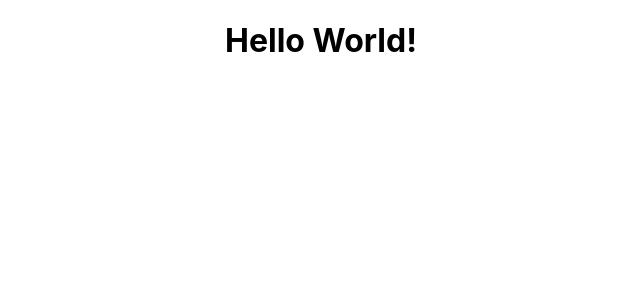
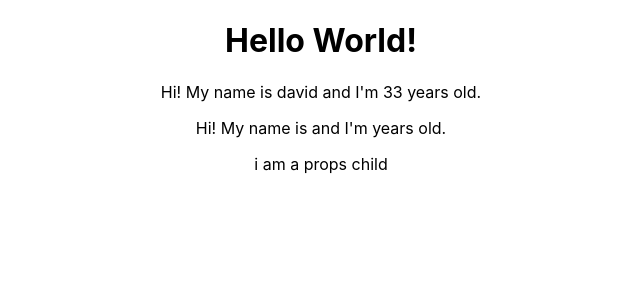
Before and after one commit to David-E-Alvarez/ReactUdemyCourse, a React (Create React App) app in the folder app/: page / in a window 1280 px wide. Shown: the top 300 px of the page, without its empty margins (319-959 px from the left). Built offline with nearby package versions, Linux system fonts and the light colour scheme.

Commit message:
'Person.js'

```diff
--- a/app/src/App.js
+++ b/app/src/App.js
@@ -12,12 +12,15 @@
 
 import React, {Component} from 'react';
 import './App.css';
+import Person from './Person/Person';
 
 class App extends Component{
   render(){
     return(
       <div className="App">
         <h1>Hello World!</h1>
+        <Person name="david" age="33"/>
+        <Person>i am a props child</Person>
       </div>
     )
   }
--- /dev/null
+++ b/app/src/Person/Person.js
@@ -0,0 +1,15 @@
+import React from 'react';
+
+const person = (props) => {//ES6
+    return(
+        <>
+        {console.log("props: ", props)}
+        <div>
+            <p>Hi! My name is {props.name} and I'm {props.age} years old.</p>
+            <p>{props.children}</p>
+        </div>
+        </>
+    )
+}
+
+export default person;
```
